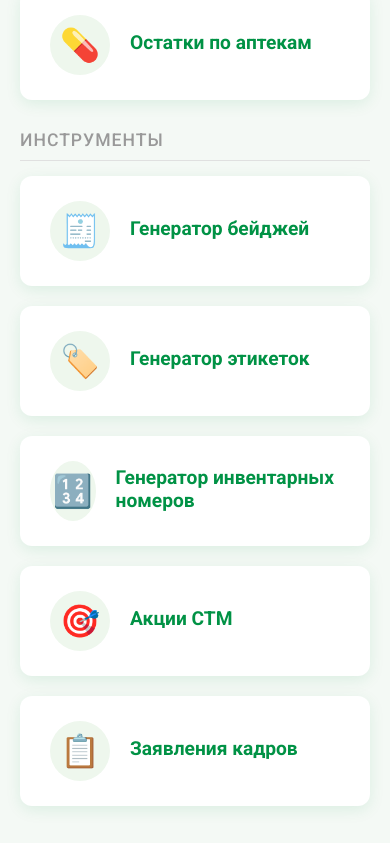
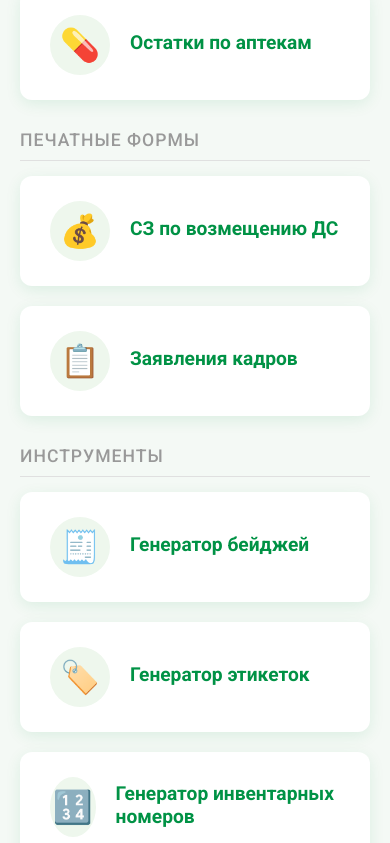
Before and after one commit to snklukin-commits/razvivalshik, a plain HTML site: page index.html in a window 390 px wide. Shown: the part 1201-2044 px from the top of the page. Drawn offline with Linux system fonts and the light colour scheme.

Commit message:
Update index.html

```diff
--- a/index.html
+++ b/index.html
@@ -1,4 +1,3 @@
-
 <!DOCTYPE html>
 <html lang="ru">
 <head>
@@ -84,7 +83,8 @@ animation: fadeInUp 0.8s ease;
 }
 /* Style for 2x2 grid on desktop */
 .grid-container.grid-analytics,
-.grid-container.grid-tools {
+.grid-container.grid-tools,
+.grid-container.grid-forms {
 grid-template-columns: repeat(2, 1fr);
 }
 .card {
@@ -164,7 +164,8 @@ to { opacity: 1; transform: translateY(0); }
 .header-text h1 { font-size: 2rem; }
 .grid-container { grid-template-columns: 1fr; }
 .grid-container.grid-analytics,
-.grid-container.grid-tools { grid-template-columns: 1fr; }
+.grid-container.grid-tools,
+.grid-container.grid-forms { grid-template-columns: 1fr; }
 .logo-section {
 flex-direction: column;
 gap: 15px;
@@ -246,6 +247,23 @@ height: 70px;
 </div>
 </a>
 </div>
+<div class="section-title">Печатные формы</div>
+<div class="grid-container grid-forms">
+<!-- Ссылка: СЗ по возмещению ДС -->
+<a href="https://snklukin-commits.github.io/aloea/%D0%A1%D0%97%20%D0%BF%D0%BE%20%D0%B2%D0%BE%D0%B7%D0%BC%D0%B5%D1%89%D0%B5%D0%BD%D0%B8%D1%8E%20%D0%94%D0%A1.html" class="card">
+<div class="card-icon">💰</div>
+<div class="card-content">
+<h3>СЗ по возмещению ДС</h3>
+</div>
+</a>
+<!-- ССЫЛКА: Заявления для отдела кадров -->
+<a href="https://snklukin-commits.github.io/aloea/%D0%97%D0%B0%D1%8F%D0%B2%D0%BB%D0%B5%D0%BD%D0%B8%D1%8F%20%D0%B4%D0%BB%D1%8F%20%D0%BE%D1%82%D0%B4%D0%B5%D0%BB%D0%B0%20%D0%BA%D0%B0%D0%B4%D1%80%D0%BE%D0%B2.html" class="card">
+<div class="card-icon">📋</div>
+<div class="card-content">
+<h3>Заявления кадров</h3>
+</div>
+</a>
+</div>
 <div class="section-title">Инструменты</div>
 <div class="grid-container grid-tools">
 <!-- Ссылка 6: Генератор бейджей-->
@@ -276,13 +294,6 @@ height: 70px;
 <h3>Акции СТМ</h3>
 </div>
 </a>
-<!-- ССЫЛКА: Заявления для отдела кадров -->
-<a href="https://snklukin-commits.github.io/aloea/%D0%97%D0%B0%D1%8F%D0%B2%D0%BB%D0%B5%D0%BD%D0%B8%D1%8F%20%D0%B4%D0%BB%D1%8F%20%D0%BE%D1%82%D0%B4%D0%B5%D0%BB%D0%B0%20%D0%BA%D0%B0%D0%B4%D1%80%D0%BE%D0%B2.html" class="card">
-<div class="card-icon">📋</div>
-<div class="card-content">
-<h3>Заявления кадров</h3>
-</div>
-</a>
 </div>
 <footer>
 &copy; 2025 Аптечная сеть «Алоэ». Внутренний портал.
```
